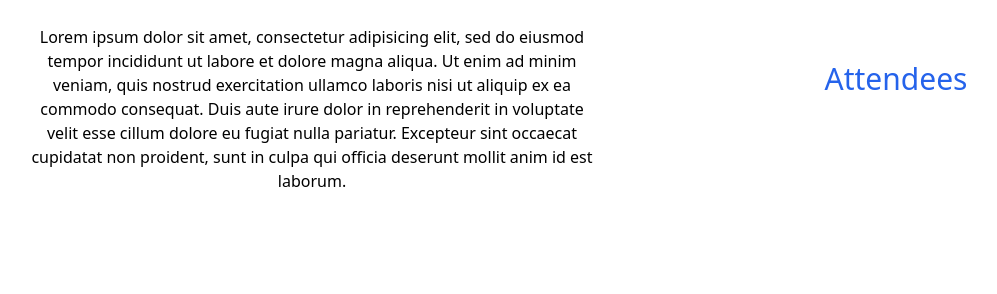
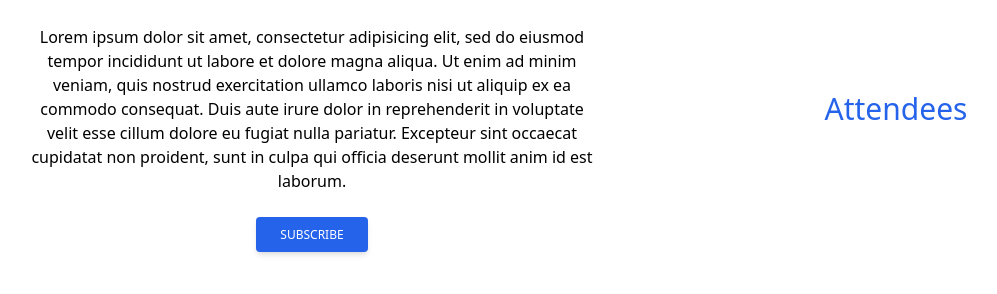
Before and after one commit to byiringiroscar/django-htmx-concert_subscribe-updating-content-outof-band-swaps-and-custom-events, a Django app: template core/templates/core/subscribe.html in a window 1280 px wide. Shown: the part 91-385 px from the top of the page, without its empty margins (36-1033 px from the left). Run offline with Django 3.2, Linux system fonts and the light colour scheme; the template is opened without the code that fills it, so the values that code supplies are empty; some libraries are stand-ins or nearby versions.

Commit message:
Update subscribe.html

```diff
--- a/core/templates/core/subscribe.html
+++ b/core/templates/core/subscribe.html
@@ -11,6 +11,13 @@
             {{ event.users.count }} people attending
         </p>
         <p>{% lorem %}</p>
+        <button type="button"
+            id="subscribe-btn"
+            class="mt-6 inline-block px-6 py-2.5 bg-blue-600 text-white font-medium text-xs leading-tight uppercase rounded shadow-md hover:bg-blue-700 hover:shadow-lg focus:bg-blue-700 focus:shadow-lg focus:outline-none focus:ring-0 active:bg-blue-800 active:shadow-lg transition duration-150 ease-in-out"
+
+        >
+            Subscribe
+        </button>
 
     </div>
     <div class="flex flex-col justify-center items-center">
```
